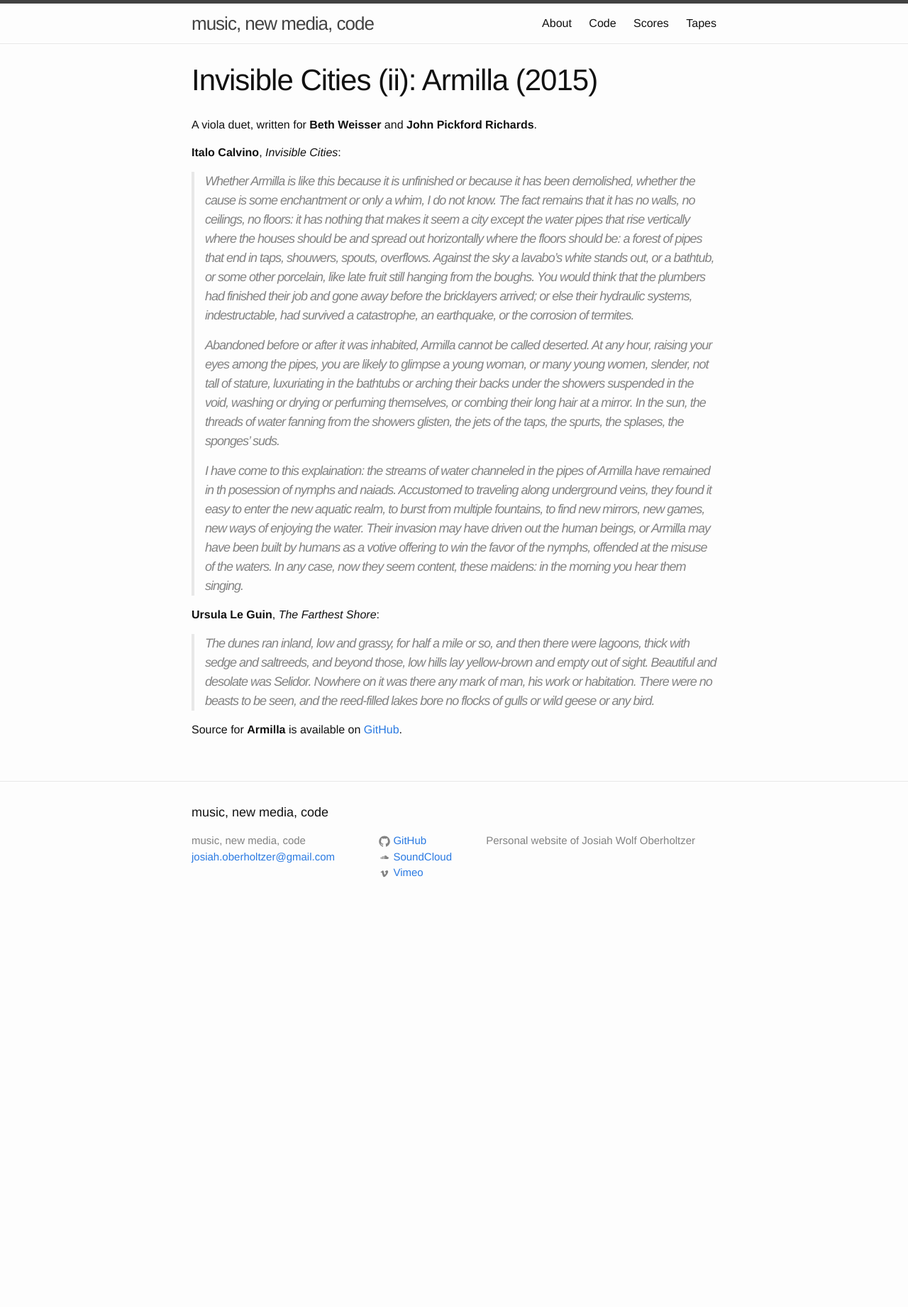
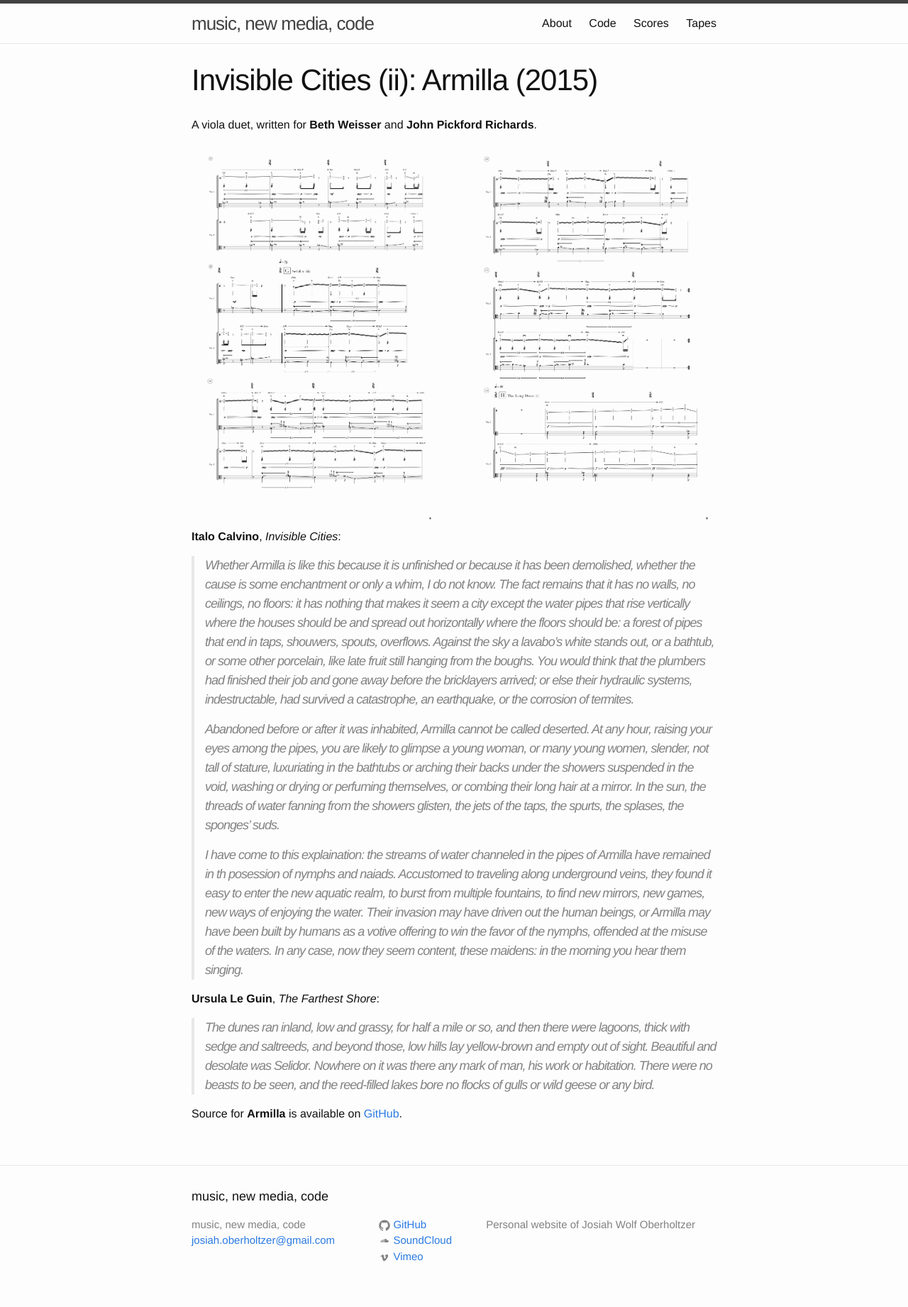
Before and after one commit to josiah-wolf-oberholtzer/josiah-wolf-oberholtzer.github.io, a Jekyll site: the page built from _posts/scores/2015-01-03-armilla.md, in a window 1280 px wide. Shown: the whole page at 71% size. Built offline with Jekyll 4.4.1, drawn with Linux system fonts in a browser that asks for light colours; before the commit the page ends 1301 px from its top, so only the background shows below that.

Commit message:
Added score images.

```diff
--- a/_posts/scores/2015-01-03-armilla.md
+++ b/_posts/scores/2015-01-03-armilla.md
@@ -6,6 +6,11 @@ category: scores
 ---
 
 A viola duet, written for **Beth Weisser** and **John Pickford Richards**.
+
+<div class="gallery">
+<img class="left" src="/assets/images/2015--armilla--pg9.png" width="350" />
+<img src="/assets/images/2015--armilla--pg10.png" width="350" />
+</div>
 
 **Italo Calvino**, *Invisible Cities*:
 
--- a/_sass/_layout.scss
+++ b/_sass/_layout.scss
@@ -240,18 +240,13 @@
  * Gallery
  */
 .gallery {
-
     img {
         float: left;
-        padding-top: 40px;
     }
-
     .left {
         padding-right: 40px;
     }
-
 }
-
 
 .column {
     float: left;
```
Also changed, not shown: _posts/scores/2006-01-01-mbrsi.md (+5 -7 lines), _posts/scores/2011-01-01-aurora.md (+5 -5 lines), assets/images/2015--armilla--pg10.png (added), assets/images/2015--armilla--pg9.png (added).
